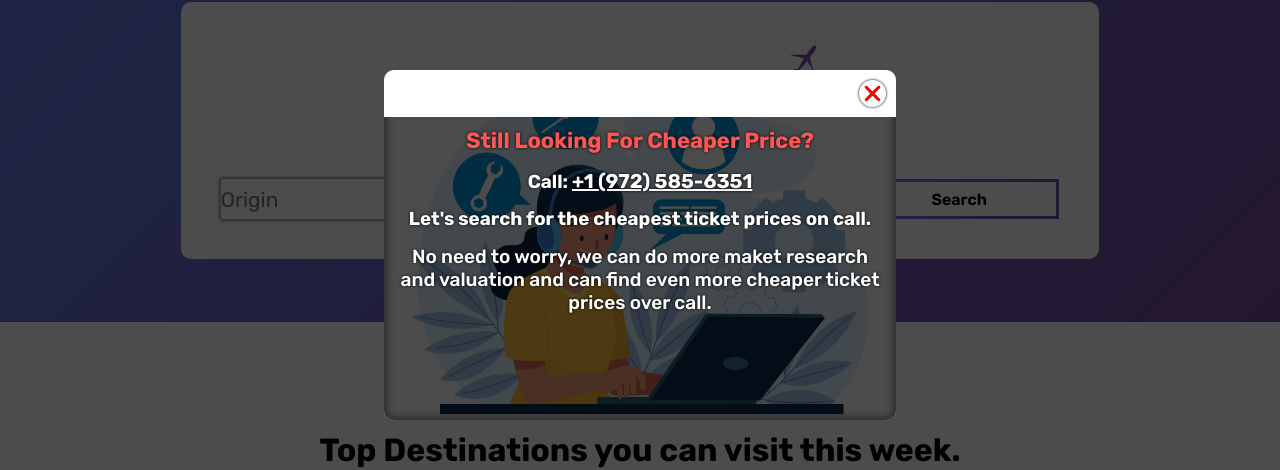
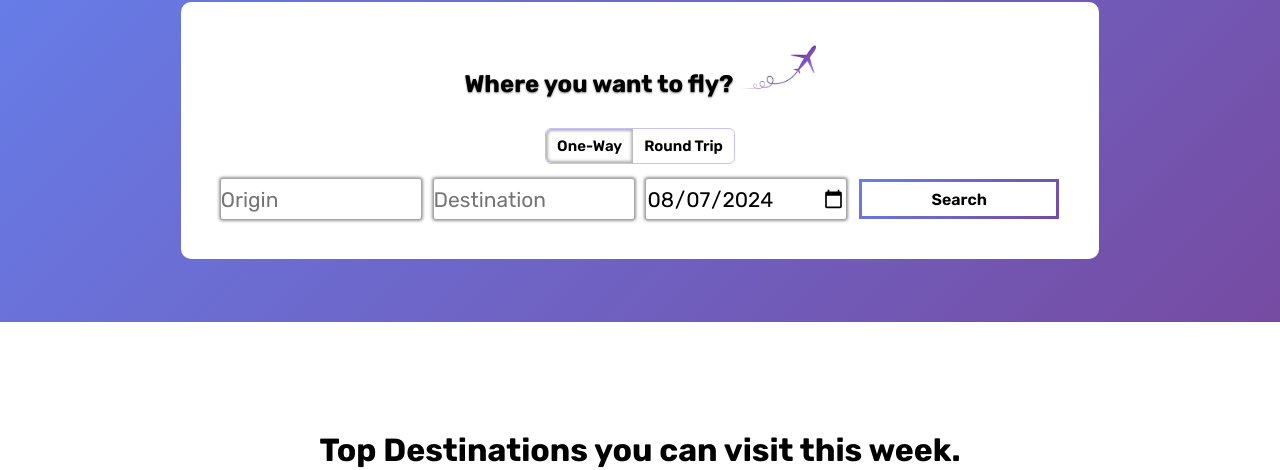
Before and after one commit to HimanshuRaj26198/flight-informative, a Next.js app: page / in a window 1280 px wide. Shown: the part 155-625 px from the top of the page. Built offline with nearby package versions, Linux system fonts and the light colour scheme; a web font is replaced by a local one.

Commit message:
added fixed popup interval

```diff
--- a/src/app/_components/Popup/page.js
+++ b/src/app/_components/Popup/page.js
@@ -5,7 +5,7 @@ import { faXmark } from "@fortawesome/free-solid-svg-icons";
 import { useEffect, useState } from "react";
 
 const PopUp = () => {
-    const [popupEnabled, setPopupEnabled] = useState(true);
+    const [popupEnabled, setPopupEnabled] = useState(false);
 
     useEffect(() => {
         setInterval(() => {
```
